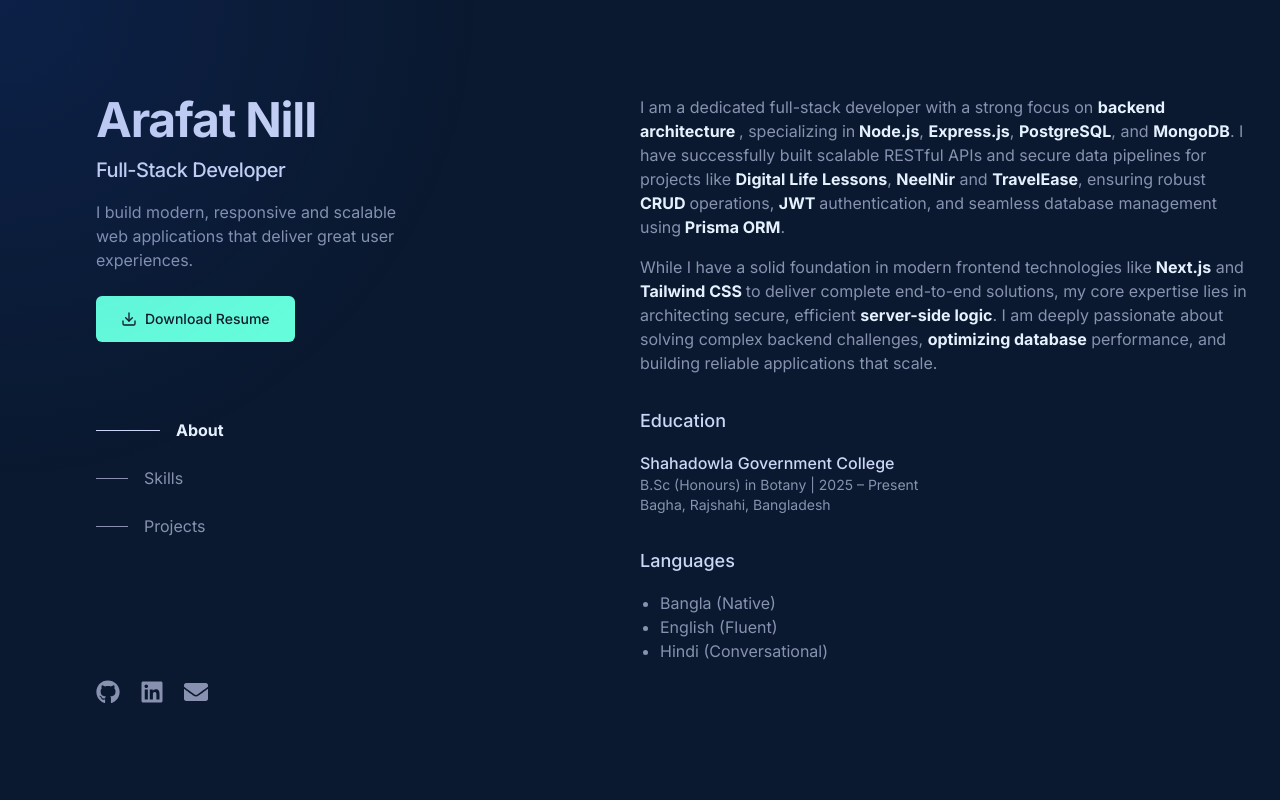
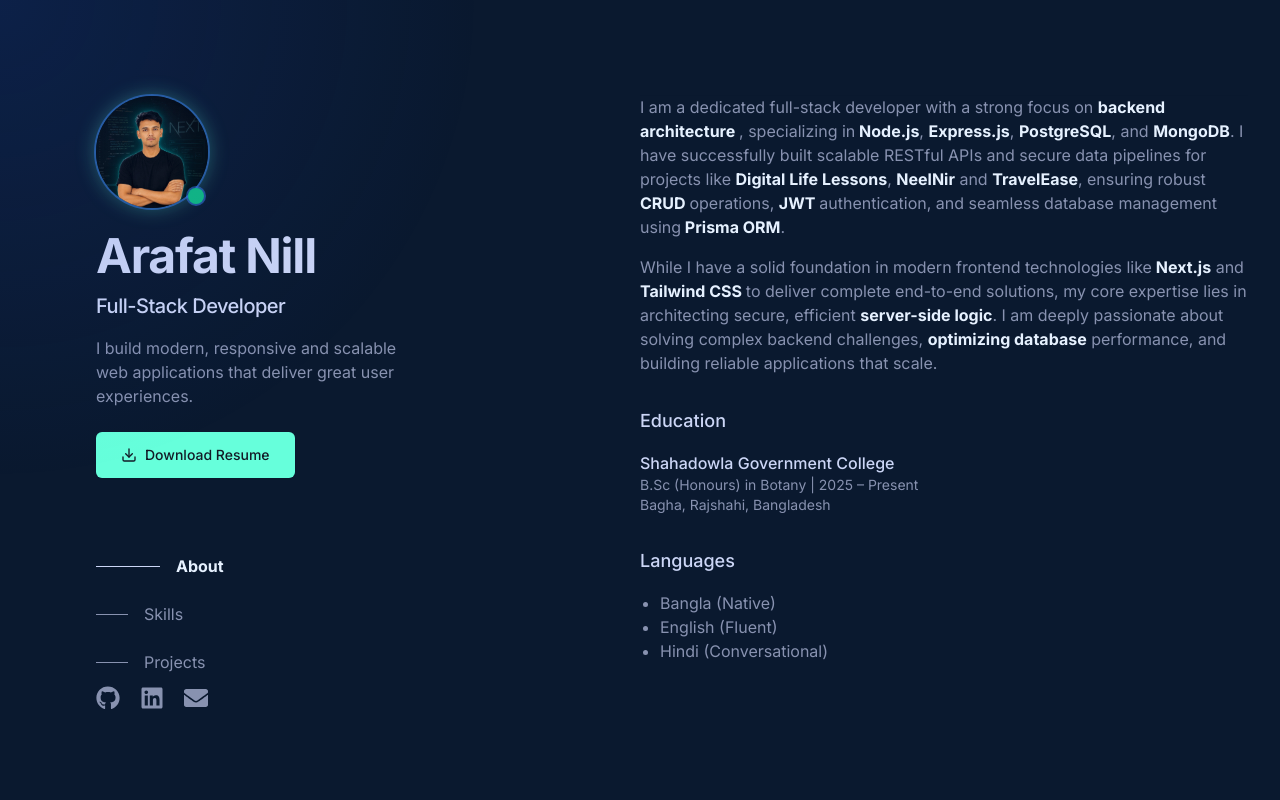
Before and after one commit to arafatnills/portfolio, a Next.js app: page / in a window 1280 px wide. Shown: the top 800 px of the page. Built offline with nearby package versions, Linux system fonts and the light colour scheme.

Commit message:
add profile picture

```diff
--- /dev/null
+++ b/src/components/Profile.tsx
@@ -0,0 +1,40 @@
+
+import Image from "next/image";
+import profile from "../../public/images/profile.jpeg";
+
+const Profile = () => {
+  return (
+
+    <div className="flex items-center gap-5 mb-6">
+          <div className="relative group">
+              <div className="w-24 h-24 sm:w-28 sm:h-28 rounded-full ring-2 ring-teal-accent/80 shadow-[0_0_20px_rgba(100,255,218,0.35)] overflow-hidden transition-all duration-300 group-hover:scale-105 group-hover:ring-teal-accent group-hover:shadow-[0_0_30px_rgba(100,255,218,0.5)]">
+                  <Image
+                      src={profile}
+                      alt="Arafat Nill - Full Stack Developer"
+                      className="w-full h-full object-cover"
+                      width={112}
+                      height={112}
+                  />
+              </div>
+
+              <span className="absolute bottom-1 right-1 flex h-4 w-4">
+                  <span className="animate-ping absolute inline-flex h-full w-full rounded-full bg-emerald-400 opacity-75"></span>
+                  <span
+                      className="relative inline-flex rounded-full h-4 w-4 bg-emerald-500 ring-2 ring-navy-900"
+                      title="Available for hire"
+                  ></span>
+              </span>
+          </div>
+
+          <div className="sm:hidden">
+            <span className="inline-flex items-center gap-1.5 px-3 py-1 rounded-full text-xs font-medium bg-teal-400/10 text-teal-accent border border-teal-400/20">
+              <span className="h-1.5 w-1.5 rounded-full bg-emerald-400 text-white"></span> Available for work
+            </span>
+          </div>
+        </div>
+
+
+  );
+};
+
+export default Profile;
--- a/src/components/Sidebar.tsx
+++ b/src/components/Sidebar.tsx
@@ -1,10 +1,11 @@
 "use client";
 
-import React, { useState, useEffect } from "react";
+import { motion } from "framer-motion";
 import Link from "next/link";
-import { FaGithub, FaLinkedin, FaEnvelope } from "react-icons/fa";
-import { motion } from "framer-motion";
+import { useEffect, useState } from "react";
+import { FaEnvelope, FaGithub, FaLinkedin } from "react-icons/fa";
 import ResumeButton from "./GetResume";
+import Profile from "./Profile";
 
 const navLinks = [
   { name: "About", url: "/#about" },
@@ -35,6 +36,14 @@ const Sidebar = () => {
   return (
     <header className="lg:fixed lg:top-0 lg:left-0 lg:h-screen lg:w-1/2 lg:flex lg:flex-col lg:justify-between lg:py-24 lg:px-24 ">
       <div>
+       <motion.div
+          initial={{ opacity: 0, y: 20 }}
+          animate={{ opacity: 1, y: 0 }}
+          transition={{ duration: 0.5 }}
+        >
+          <Profile />
+        </motion.div>
+
         <motion.h1
           initial={{ opacity: 0, y: 20 }}
           animate={{ opacity: 1, y: 0 }}
@@ -43,6 +52,7 @@ const Sidebar = () => {
         >
           <Link href="/">Arafat Nill</Link>
         </motion.h1>
+
         <motion.h2
           initial={{ opacity: 0, y: 20 }}
           animate={{ opacity: 1, y: 0 }}
--- a/src/components/sections/Footer.tsx
+++ b/src/components/sections/Footer.tsx
@@ -1,14 +1,13 @@
-import React from "react";
 
 const Footer = () => {
   const currentYear = new Date().getFullYear();
 
   return (
-    <footer className="max-w-md pb-16 text-sm text-slate-400 sm:pb-0 space-y-6">
+    <footer className="full pb-16 text-sm text-slate-400 sm:pb-0 space-y-6">
       <div className="space-y-4 leading-relaxed">
         <p className="font-medium text-teal-500/80 italic border-l-2 border-teal-500/50 pl-4 py-1">
-          "Architecting scalable solutions and building the future, one line of
-          code at a time."
+          `Architecting scalable solutions and building the future, one line of
+          code at a time.`
         </p>
       </div>
 
--- a/src/components/sections/Skills.tsx
+++ b/src/components/sections/Skills.tsx
@@ -1,8 +1,7 @@
 "use client";
 
-import React from "react";
+import { Badge } from "@/components/ui/badge";
 import { motion } from "framer-motion";
-import { Badge } from "@/components/ui/badge";
 
 const skillsData = [
   {
@@ -33,6 +32,7 @@ const skillsData = [
       "Prisma ORM",
       "EJS",
       "JWT",
+      "redis",
     ],
   },
   {
```
Also changed, not shown: public/images/profile.jpeg (added).
